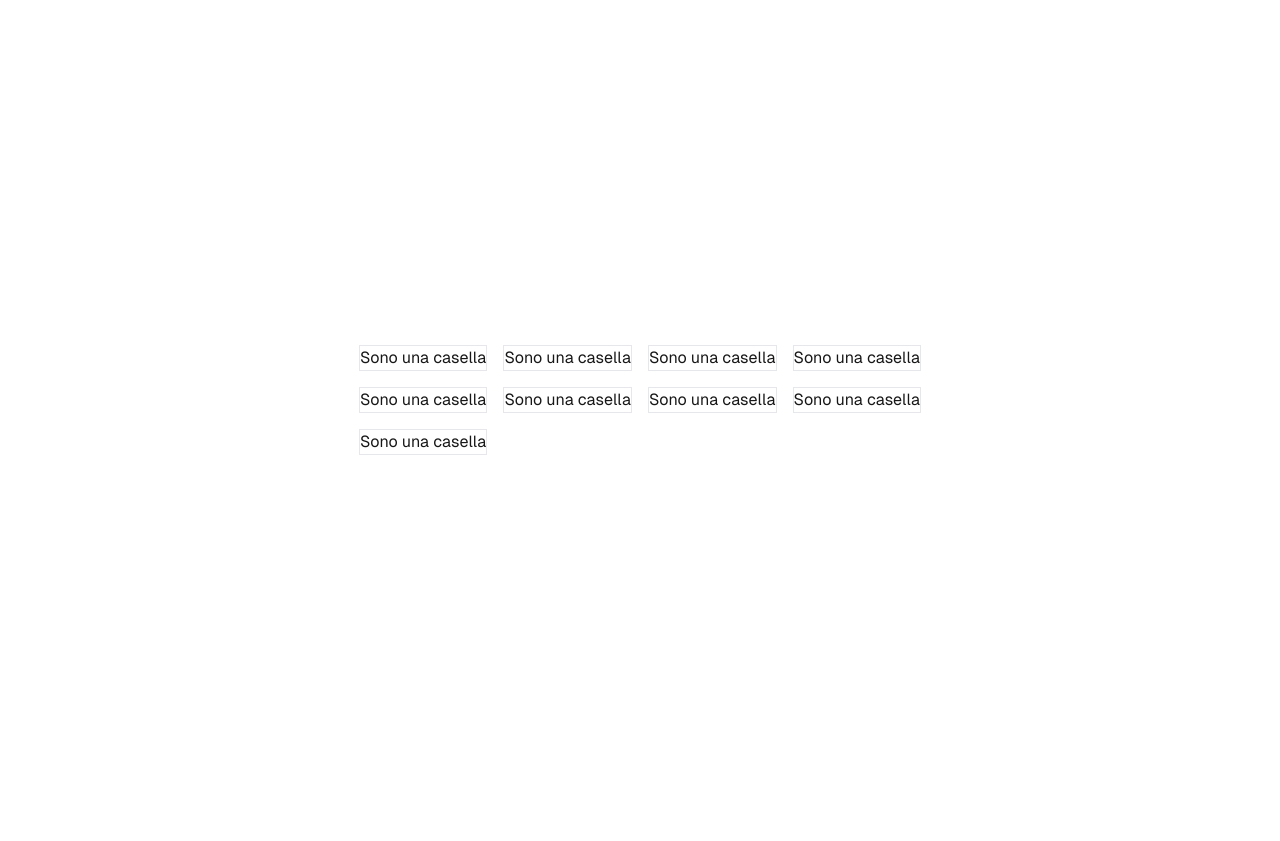
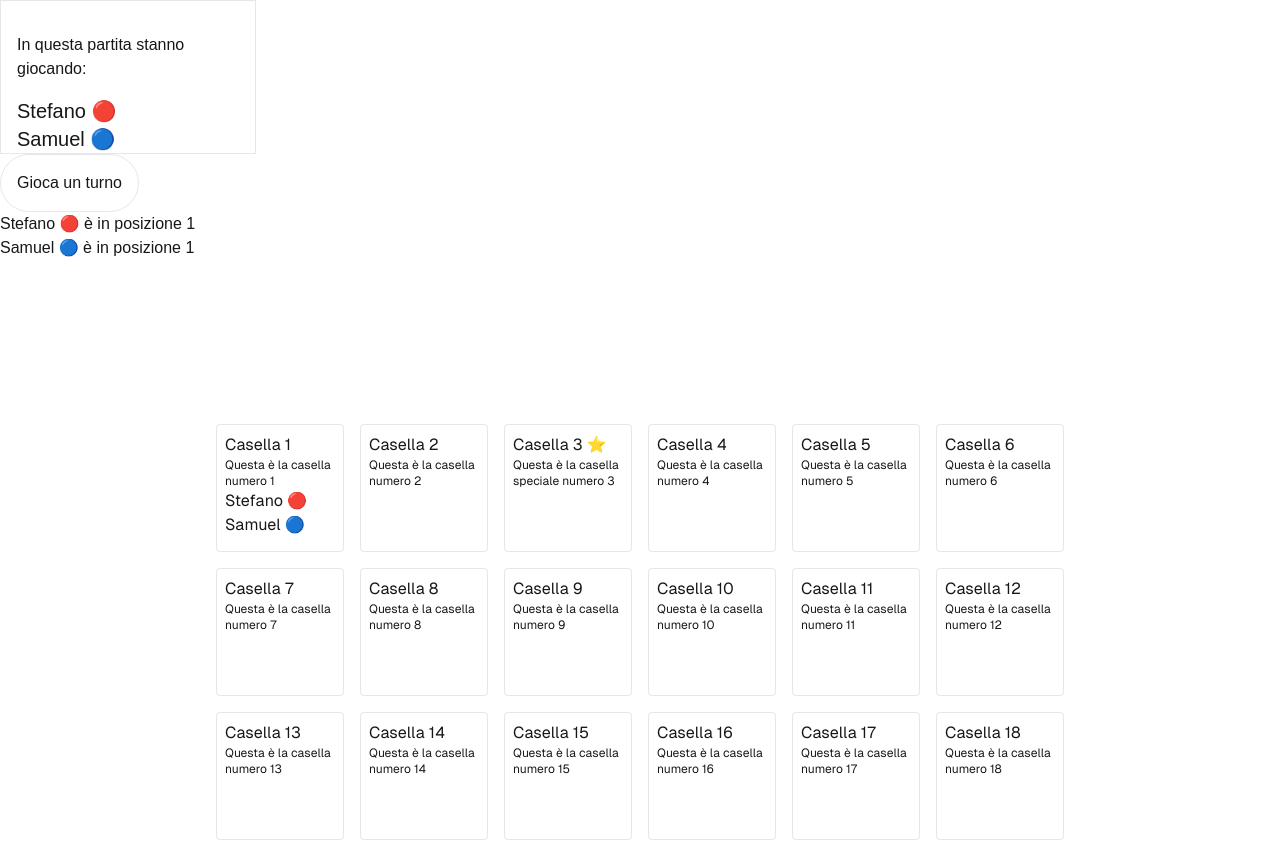
Before and after one commit to samueldebenedictis/gioco-tavolo-comunicazione, a Next.js app: page / in a window 1280 px wide. Shown: the top 841 px of the page. Before the commit the page ends 800 px from the top, so only its background shows below. Built offline with nearby package versions, Linux system fonts and the light colour scheme.

Commit message:
chore: add first gui

```diff
--- a/src/app/page.tsx
+++ b/src/app/page.tsx
@@ -1,12 +1,58 @@
+"use client";
+import { Gioco } from "@/model/gioco";
 import Tabellone from "./tabellone";
+import { useState } from "react";
+
+const nomiGiocatori = ["Stefano 🔴", "Samuel 🔵"];
+const caselle: number = 42;
+// const gioco: Gioco = new Gioco(nomiGiocatori, caselle);
+// gioco.giocaUnTurno();
 
 export default function Home() {
+  const [gioco, setGioco] = useState(new Gioco(nomiGiocatori, caselle));
+  const [counter, setCount] = useState(0);
+
+  function onButtonGiocaTurnoClick() {
+    //scrivere qui le operazioni da svolgere al click del bottone Gioca Turno
+
+    const newGioco = gioco.giocaUnTurno();
+    setCount(counter + 1);
+    setGioco(newGioco);
+    console.log(newGioco);
+  }
+
   return (
-    <div className="grid grid-rows-[20px_1fr_20px] items-center justify-items-center min-h-screen p-8 pb-20 gap-16 sm:p-20 font-[family-name:var(--font-geist-sans)]">
-      <main className="flex flex-col gap-8 row-start-2 items-center sm:items-start">
-        {/* <div>Hello Stefano!</div> */}
-        <Tabellone />
-      </main>
-    </div>
+    <>
+      <div className="border w-64">
+        <div className="pl-4 pb-4 pt-8">In questa partita stanno giocando:</div>
+        {gioco.giocatori.map((n) => (
+          <div className="pl-4 text-xl" key={n.nome}>
+            {n.nome}
+          </div>
+        ))}
+      </div>
+      <button
+        onClick={() => onButtonGiocaTurnoClick()}
+        className="border rounded-full p-4"
+      >
+        Gioca un turno
+      </button>
+      <p>
+        {gioco.posizioneGiocatori[0].giocatore.nome} è in posizione{" "}
+        {gioco.posizioneGiocatori[0].posizione}
+      </p>
+      <p>
+        {gioco.posizioneGiocatori[1].giocatore.nome} è in posizione{" "}
+        {gioco.posizioneGiocatori[1].posizione}
+      </p>
+      <div className="grid grid-rows-[20px_1fr_20px] items-center justify-items-center min-h-screen p-8 pb-20 gap-16 sm:p-20 font-[family-name:var(--font-geist-sans)]">
+        <main className="flex flex-col gap-8 row-start-2 items-center sm:items-start">
+          <Tabellone
+            caselle={gioco.tabellone}
+            posizioneGiocatori={gioco.posizioneGiocatori}
+          />
+        </main>
+      </div>
+    </>
   );
 }
--- a/src/app/tabellone.tsx
+++ b/src/app/tabellone.tsx
@@ -1,19 +1,103 @@
-function Casella() {
-  return <div className="md border">Sono una casella</div>;
-}
+import { Casella as C, CasellaSpeciale } from "@/model/casella";
+import { Giocatore } from "@/model/gioco";
 
-export default function Tabellone() {
+type TabelloneProps = {
+  caselle: C[];
+  posizioneGiocatori: {
+    giocatore: Giocatore;
+    posizione: number;
+  }[];
+};
+
+type CasellaProps = {
+  numeroCasella: string;
+  testoCasella: string;
+  isSpeciale: boolean;
+  giocatoriSullaCasella: string[];
+};
+
+/*
+
+import React, { useEffect, useState } from "react";
+
+function Casella(props: CasellaProps) {
+  const [isClient, setIsClient] = useState(false);
+  useEffect(() => {
+    setIsClient(true);
+  }, []);
+
+  const giocatoriPresenti = props.giocatoriSullaCasella.length;
+  const giocatoriSullaCasella = props.giocatoriSullaCasella;
+
   return (
-    <div className="grid grid-cols-4 gap-4">
-      <Casella />
-      <Casella />
-      <Casella />
-      <Casella />
-      <Casella />
-      <Casella />
-      <Casella />
-      <Casella />
-      <Casella />
+    <div className="md border h-32 w-32 rounded">
+      <div className="p-2">
+        <div>
+          Casella {props.numeroCasella} {props.isSpeciale ? "⭐" : ""}
+        </div>
+        <div className="text-xs">
+          {props.testoCasella}
+        </div>
+        {isClient && giocatoriPresenti ? (
+          giocatoriSullaCasella.map((el) => <div key={el}>{el}</div>)
+        ) : (
+          ""
+        )}
+      </div>
     </div>
   );
 }
+
+  export default Casella;
+
+
+*/
+
+function Casella(props: CasellaProps) {
+
+  const giocatoriPresenti = props.giocatoriSullaCasella.length;
+  const giocatoriSullaCasella = props.giocatoriSullaCasella;
+
+  return (
+    <div className="md border h-32 w-32 rounded">
+      <div className="p-2">
+        <div>
+          <p>
+            Casella {props.numeroCasella} {props.isSpeciale ? "⭐" : ""}
+          </p>
+        </div>
+        <div className="text-xs">{props.testoCasella}</div>
+        { giocatoriPresenti ? (
+          <div >
+            {giocatoriSullaCasella.map((el) => (
+              <div key={el}>{el}</div>
+            ))}
+          </div>
+        ) : (
+          ""
+        )}
+      </div>
+    </div>
+  );
+}
+
+// questo è un componente react
+
+// questo è un altro componente react
+export default function Tabellone(props: TabelloneProps) {
+  return (
+    <div className="grid grid-cols-6 gap-4">
+      {props.caselle.map((casella) => (
+        <Casella
+          key={casella.numero}
+          testoCasella={casella.testo}
+          numeroCasella={`${casella.numero}`}
+          isSpeciale={casella instanceof CasellaSpeciale}
+          giocatoriSullaCasella={props.posizioneGiocatori
+            .filter((pos) => pos.posizione == casella.numero)
+            .map((pos) => pos.giocatore.nome)}
+        />
+      ))}
+    </div>
+  );
+}
--- a/src/model/dado.ts
+++ b/src/model/dado.ts
@@ -3,7 +3,7 @@ import { NUMERO_FACCE_PREDEFINITO } from "./vars";
 export class Dado {
   private readonly facce: number;
 
-  private generaNumeroCasuale(min, max) {
+  private generaNumeroCasuale(min: number, max: number) {
     return Math.floor(Math.random() * (max - min + 1)) + min;
   }
 
--- a/src/model/gioco.ts
+++ b/src/model/gioco.ts
@@ -9,7 +9,7 @@ import {
   separatore,
 } from "./vars";
 
-class Giocatore {
+export class Giocatore {
   readonly nome: string;
   readonly id: number;
   constructor(nomeGiocatore: string, idGiocatore: number) {
@@ -85,6 +85,9 @@ export class Gioco {
       } else {
         casellaTemp = new Casella(index, `Questa è la casella numero ${index}`);
       }
+      // if (random) {
+      // creo casella quiz
+      // }
       temp.push(casellaTemp);
     }
 
@@ -143,6 +146,7 @@ export class Gioco {
         console.log(`Il giocatore con id ${i} si muove di ${lancioDiDado}`);
       }
     }
+    return this
   }
 
   // da migliorare
```
